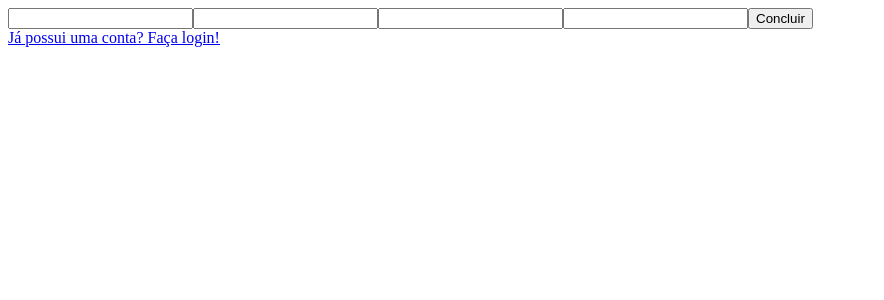
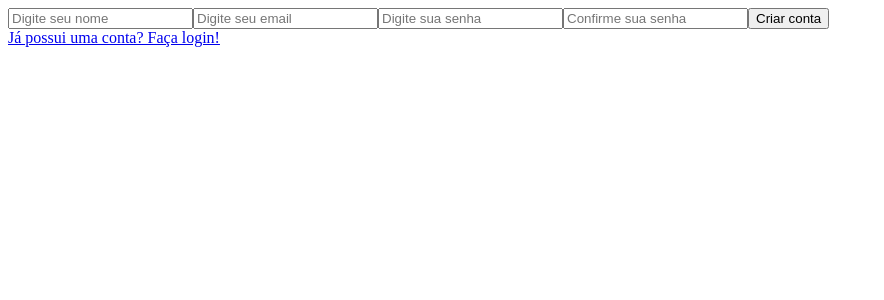
Before and after one commit to Lorenzo-lima/projetopd, a React (Vite) app in the folder frontend/: page /register in a window 1280 px wide. Shown: the top 300 px of the page, without its empty margins (0-884 px from the left). Built offline with nearby package versions, Linux system fonts and the light colour scheme.

Commit message:
Rotas de registro feitas

```diff
--- a/frontend/package.json
+++ b/frontend/package.json
@@ -11,6 +11,7 @@
   },
   "dependencies": {
     "axios": "^1.7.7",
+    "lucide-react": "^0.454.0",
     "react": "^18.3.1",
     "react-dom": "^18.3.1",
     "react-router-dom": "^6.27.0"
--- a/frontend/src/App.jsx
+++ b/frontend/src/App.jsx
@@ -1,7 +1,7 @@
 import './App.css'
 import Login from './pages/auth/login/index.jsx'
 import Register from './pages/auth/register/index.jsx'
-import { BrowserRouter, Route, Routes, Navigate } from 'react-router-dom'
+import { BrowserRouter, Route, Routes } from 'react-router-dom'
 
 function App() {
 
--- a/frontend/src/pages/auth/login/index.jsx
+++ b/frontend/src/pages/auth/login/index.jsx
@@ -2,7 +2,6 @@ import './style.css'
 import { Link } from 'react-router-dom'
 import api from '../../../../../backend/services/api.js'
 import { useRef } from 'react'
-
 
 function Login() {
 
@@ -13,14 +12,13 @@ function Login() {
         event.preventDefault()
         try {
             await api.post('/api/auth/login', {
-                email:emailRef.current.value,
-                password:passwordRef.current.value
+                email: emailRef.current.value,
+                password: passwordRef.current.value
             })
             console.log("Usuário logado com sucesso!")
         } catch(error) {
             console.log("Erro ao fazer login!")
         }
-
     }
 
     return (
--- a/frontend/src/pages/auth/register/index.jsx
+++ b/frontend/src/pages/auth/register/index.jsx
@@ -1,16 +1,44 @@
 import './style.css'
-import { Link } from 'react-router-dom'
+import api from '../../../../../backend/services/api.js'
+import { Link, useNavigate } from 'react-router-dom'
+import { useRef, useState } from 'react'
 
 function Register () {
+
+    const nameRef = useRef()
+    const emailRef = useRef()
+    const passwordRef = useRef()
+    const confirmPasswordRef = useRef()
+    const [ errorMessage, setErrorMessage ] = useState('')
+    const navigate = useNavigate()
+
+    async function handleSubmit(event) {
+        event.preventDefault()
+        setErrorMessage('')
+        try {
+            await api.post('/api/auth/register', {
+                name: nameRef.current.value,
+                email: emailRef.current.value,
+                password: passwordRef.current.value,
+                confirm_password: confirmPasswordRef.current.value
+            })
+            navigate('/')
+
+        } catch (error) {
+            setErrorMessage(error.response?.data?.message || 'Erro ao cadastrar usuário')
+        }
+    }
+
     return (
         <>
-         <form action="post">
-            <input type="text" name="name" id="name" />
-            <input type="email" name="email" id="email" />
-            <input type="password" name="password" id="password" />
-            <input type="password" name="confirm_password" id="confirm_password" />
-            <button>Concluir</button>
+         <form onSubmit={handleSubmit}>
+            <input placeholder="Digite seu nome" ref={nameRef} type="text" name="name" id="name" />
+            <input placeholder="Digite seu email" ref={emailRef} type="email" name="email" id="email" />
+            <input placeholder="Digite sua senha" ref={passwordRef} type="password" name="password" id="password" />
+            <input placeholder="Confirme sua senha" ref={confirmPasswordRef} type="password" name="confirm_password" id="confirm_password" />
+            <button type="submit">Criar conta</button>
         </form>
+            {errorMessage && <p className="error-message">{errorMessage}</p>}
         <Link to="/">Já possui uma conta? Faça login!</Link>
         </>
     )
```
Also changed, not shown: 2 other files (tests, documents, lock files or other folders).
